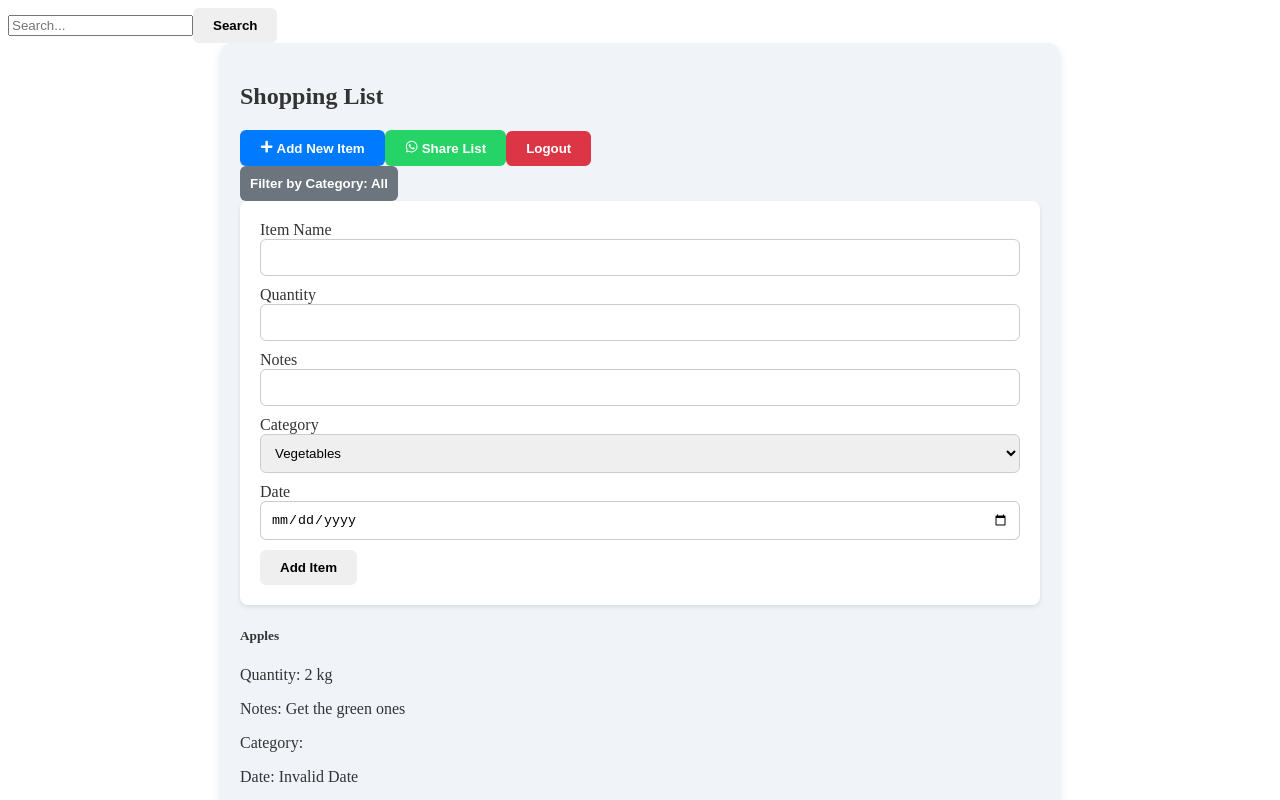
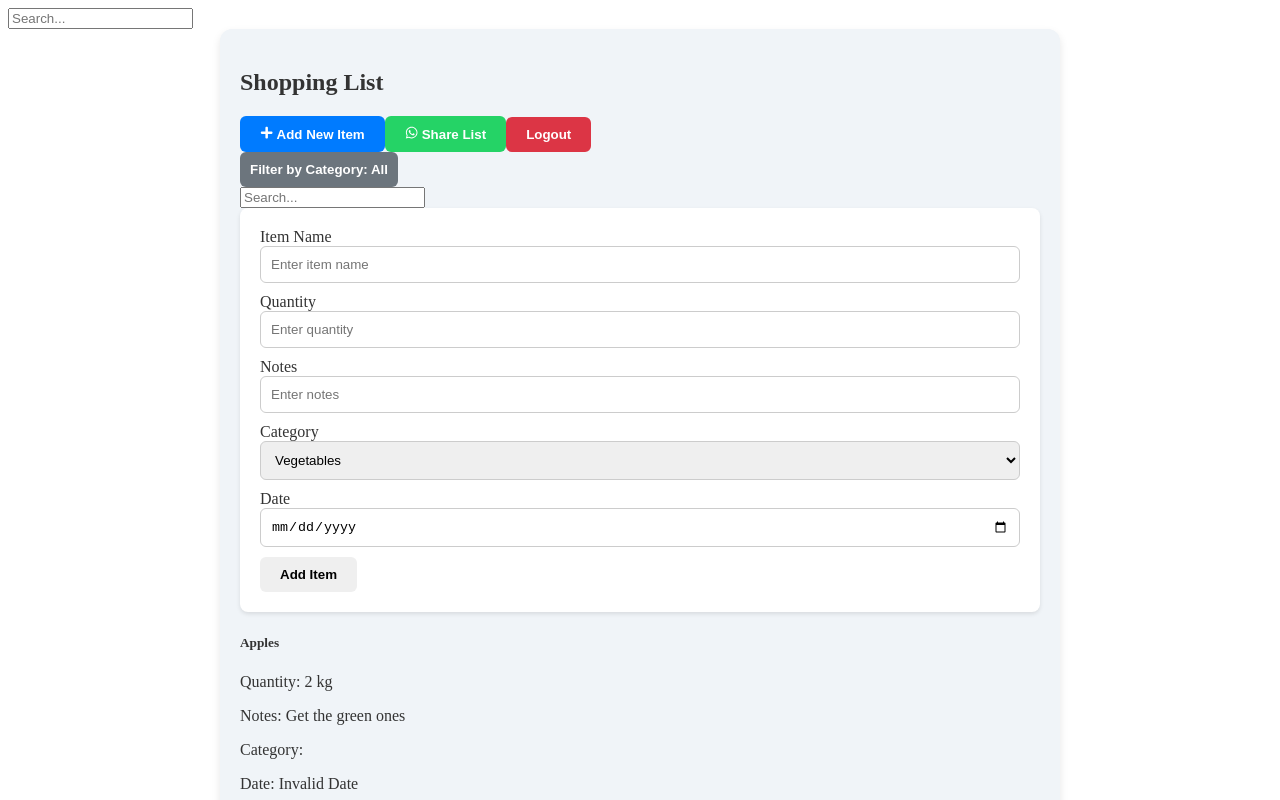
Before and after one commit to eungobs/Redux-Projects, a React (Create React App) app: page /login in a window 1280 px wide. Both pictures are taken after a click on the button "Login". Shown: the top 800 px of the page. Built offline with nearby package versions, Linux system fonts and the light colour scheme; data requests are answered from the project's data file; a web font is replaced by a local one.

Commit message:
itemslice

```diff
--- a/src/components/SearchBar.js
+++ b/src/components/SearchBar.js
@@ -1,4 +1,4 @@
-import React, { useState } from 'react';
+import React, { useState, useEffect } from 'react';
 
 function SearchBar({ onSearch }) {
   const [query, setQuery] = useState('');
@@ -7,9 +7,10 @@ function SearchBar({ onSearch }) {
     setQuery(event.target.value);
   };
 
-  const handleSearch = () => {
+  useEffect(() => {
+    // Trigger search every time query changes
     onSearch(query);
-  };
+  }, [query, onSearch]);
 
   return (
     <div className="search-bar">
@@ -19,7 +20,6 @@ function SearchBar({ onSearch }) {
         onChange={handleChange}
         placeholder="Search..."
       />
-      <button onClick={handleSearch}>Search</button>
     </div>
   );
 }
--- a/src/components/ShareList.js
+++ b/src/components/ShareList.js
@@ -1,13 +1,15 @@
-import React from 'react';
+import React, { useState } from 'react';
 import { useSelector } from 'react-redux';
 import { ListGroup, ListGroupItem, Button } from 'react-bootstrap';
+import SearchBar from './SearchBar';
 
 function ShareList() {
   const items = useSelector((state) => state.items.items);
+  const [filteredItems, setFilteredItems] = useState(items);
 
-  // Function to handle sharing via WhatsApp
+  // Function to handle WhatsApp sharing
   const handleWhatsappShare = () => {
-    const listContent = items
+    const listContent = filteredItems
       .map((item) => `${item.name} - ${item.quantity} - Category: ${item.category}`)
       .join('%0A');
 
@@ -15,12 +17,21 @@ function ShareList() {
     window.open(whatsappUrl, '_blank');
   };
 
+  // Function to handle search
+  const handleSearch = (query) => {
+    const filtered = items.filter((item) =>
+      item.name.toLowerCase().includes(query.toLowerCase())
+    );
+    setFilteredItems(filtered);
+  };
+
   return (
     <div>
       <h2>Share Shopping List</h2>
+      <SearchBar onSearch={handleSearch} />
       <ListGroup>
-        {items.length > 0 ? (
-          items.map((item) => (
+        {filteredItems.length > 0 ? (
+          filteredItems.map((item) => (
             <ListGroupItem key={item.id}>
               <strong>{item.name}</strong> - {item.quantity} - <em>Category: {item.category}</em>
             </ListGroupItem>
--- a/src/components/ShoppingList.js
+++ b/src/components/ShoppingList.js
@@ -3,16 +3,18 @@ import { useDispatch, useSelector } from 'react-redux';
 import { fetchItems, addItem, updateItem, deleteItem } from '../features/items/itemSlice';
 import { FaPlus, FaWhatsapp, FaTrash, FaEdit } from 'react-icons/fa';
 import { Container, Row, Col, Form, Button, ListGroup, Dropdown } from 'react-bootstrap';
-import { useNavigate } from 'react-router-dom'; // Import useNavigate
+import { useNavigate } from 'react-router-dom';
+import SearchBar from './SearchBar';
 import './ShoppingList.css';
 
 const ShoppingList = () => {
   const dispatch = useDispatch();
-  const navigate = useNavigate(); // Get the navigate function
+  const navigate = useNavigate();
   const items = useSelector((state) => state.items.items);
   const [editId, setEditId] = useState(null);
   const [editItem, setEditItem] = useState({ name: '', quantity: '', notes: '', category: 'Vegetables', date: '' });
   const [selectedCategory, setSelectedCategory] = useState('All');
+  const [searchQuery, setSearchQuery] = useState('');
 
   useEffect(() => {
     dispatch(fetchItems());
@@ -74,9 +76,16 @@ const ShoppingList = () => {
     navigate('/'); // Navigate to the homepage or login page
   };
 
-  const filteredItems = selectedCategory === 'All'
-    ? items
-    : items.filter(item => item.category === selectedCategory);
+  const handleSearch = (query) => {
+    setSearchQuery(query);
+  };
+
+  const filteredItems = items.filter(item => {
+    const matchesCategory = selectedCategory === 'All' || item.category === selectedCategory;
+    const matchesQuery = item.name.toLowerCase().includes(searchQuery.toLowerCase()) ||
+      item.notes.toLowerCase().includes(searchQuery.toLowerCase());
+    return matchesCategory && matchesQuery;
+  });
 
   return (
     <Container className="shopping-list-container">
@@ -124,43 +133,77 @@ const ShoppingList = () => {
         </Col>
       </Row>
 
+      <Row className="mb-4">
+        <Col md={12}>
+          <SearchBar onSearch={handleSearch} />
+        </Col>
+      </Row>
+
       <Row>
         <Col md={6}>
           <Form>
             <Form.Group className="mb-3" controlId="formItemName">
               <Form.Label>Item Name</Form.Label>
-              <Form.Control type="text" name="name" value={editItem.name} onChange={handleInputChange} />
+              <Form.Control
+                type="text"
+                name="name"
+                value={editItem.name}
+                onChange={handleInputChange}
+                placeholder="Enter item name"
+              />
             </Form.Group>
             <Form.Group className="mb-3" controlId="formItemQuantity">
               <Form.Label>Quantity</Form.Label>
-              <Form.Control type="text" name="quantity" value={editItem.quantity} onChange={handleInputChange} />
+              <Form.Control
+                type="text"
+                name="quantity"
+                value={editItem.quantity}
+                onChange={handleInputChange}
+                placeholder="Enter quantity"
+              />
             </Form.Group>
             <Form.Group className="mb-3" controlId="formItemNotes">
               <Form.Label>Notes</Form.Label>
-              <Form.Control type="text" name="notes" value={editItem.notes} onChange={handleInputChange} />
+              <Form.Control
+                type="text"
+                name="notes"
+                value={editItem.notes}
+                onChange={handleInputChange}
+                placeholder="Enter notes"
+              />
             </Form.Group>
             <Form.Group className="mb-3" controlId="formItemCategory">
               <Form.Label>Category</Form.Label>
-              <Form.Control as="select" name="category" value={editItem.category} onChange={handleInputChange}>
-                <option value="Vegetables">Vegetables</option>
-                <option value="Cleaning Products">Cleaning Products</option>
-                <option value="Cosmetics">Cosmetics</option>
-                <option value="Clothes">Clothes</option>
-                <option value="Hardware">Hardware</option>
-                <option value="Fruits">Fruits</option>
-                <option value="Bakery">Bakery</option>
-                <option value="Snacks">Snacks</option>
-                <option value="Beverages">Beverages</option>
-                <option value="Dairy Products">Dairy Products</option>
-                <option value="Meat">Meat</option>
-                <option value="Pharmacy">Pharmacy</option>
-                <option value="Frozen">Frozen</option>
-                <option value="Other">Other</option>
+              <Form.Control
+                as="select"
+                name="category"
+                value={editItem.category}
+                onChange={handleInputChange}
+              >
+                <option>Vegetables</option>
+                <option>Cleaning Products</option>
+                <option>Cosmetics</option>
+                <option>Clothes</option>
+                <option>Hardware</option>
+                <option>Fruits</option>
+                <option>Bakery</option>
+                <option>Snacks</option>
+                <option>Beverages</option>
+                <option>Dairy Products</option>
+                <option>Meat</option>
+                <option>Pharmacy</option>
+                <option>Frozen</option>
+                <option>Other</option>
               </Form.Control>
             </Form.Group>
             <Form.Group className="mb-3" controlId="formItemDate">
               <Form.Label>Date</Form.Label>
-              <Form.Control type="date" name="date" value={editItem.date} onChange={handleInputChange} />
+              <Form.Control
+                type="date"
+                name="date"
+                value={editItem.date}
+                onChange={handleInputChange}
+              />
             </Form.Group>
             <Button variant="primary" onClick={handleSaveItem}>
               {editId ? 'Update Item' : 'Add Item'}
@@ -170,9 +213,9 @@ const ShoppingList = () => {
 
         <Col md={6}>
           <ListGroup>
-            {filteredItems.map(item => (
+            {filteredItems.map((item) => (
               <ListGroup.Item key={item.id}>
-                <Row className="align-items-center">
+                <Row>
                   <Col>
                     <h5>{item.name}</h5>
                     <p>Quantity: {item.quantity}</p>
@@ -181,10 +224,10 @@ const ShoppingList = () => {
                     <p>Date: {new Date(item.date).toLocaleDateString()}</p>
                   </Col>
                   <Col className="text-end">
-                    <Button variant="outline-primary" onClick={() => handleEditItem(item)}>
+                    <Button variant="outline-primary" onClick={() => handleEditItem(item)} className="me-2">
                       <FaEdit />
                     </Button>
-                    <Button variant="outline-danger" onClick={() => handleDeleteItem(item.id)}>
+                    <Button variant="outline-danger" onClick={() => handleDeleteItem(item.id)} className="ms-2">
                       <FaTrash />
                     </Button>
                   </Col>
--- a/src/features/items/itemSlice.js
+++ b/src/features/items/itemSlice.js
@@ -21,7 +21,7 @@ const itemSlice = createSlice({
       const { id, updatedItem } = action.payload;
       const index = state.items.findIndex((item) => item.id === id);
       if (index !== -1) {
-        state.items[index] = { ...state.items[index], ...updatedItem }; // Merge updates
+        state.items[index] = { ...state.items[index], ...updatedItem };
         state.status = 'succeeded';
       } else {
         state.status = 'failed'; // Item not found
@@ -70,7 +70,7 @@ export const editItem = (id, updatedItem) => async (dispatch) => {
   dispatch(setStatus('loading'));
   try {
     const response = await axios.put(`http://localhost:5000/items/${id}`, updatedItem);
-    dispatch(updateItem({ id, updatedItem: response.data })); // Use response data
+    dispatch(updateItem({ id, updatedItem: response.data }));
   } catch (error) {
     dispatch(setError('Failed to update item'));
     console.error('Failed to update item:', error);
```
Also changed, not shown: src/server/server.js (+9 -22 lines).
